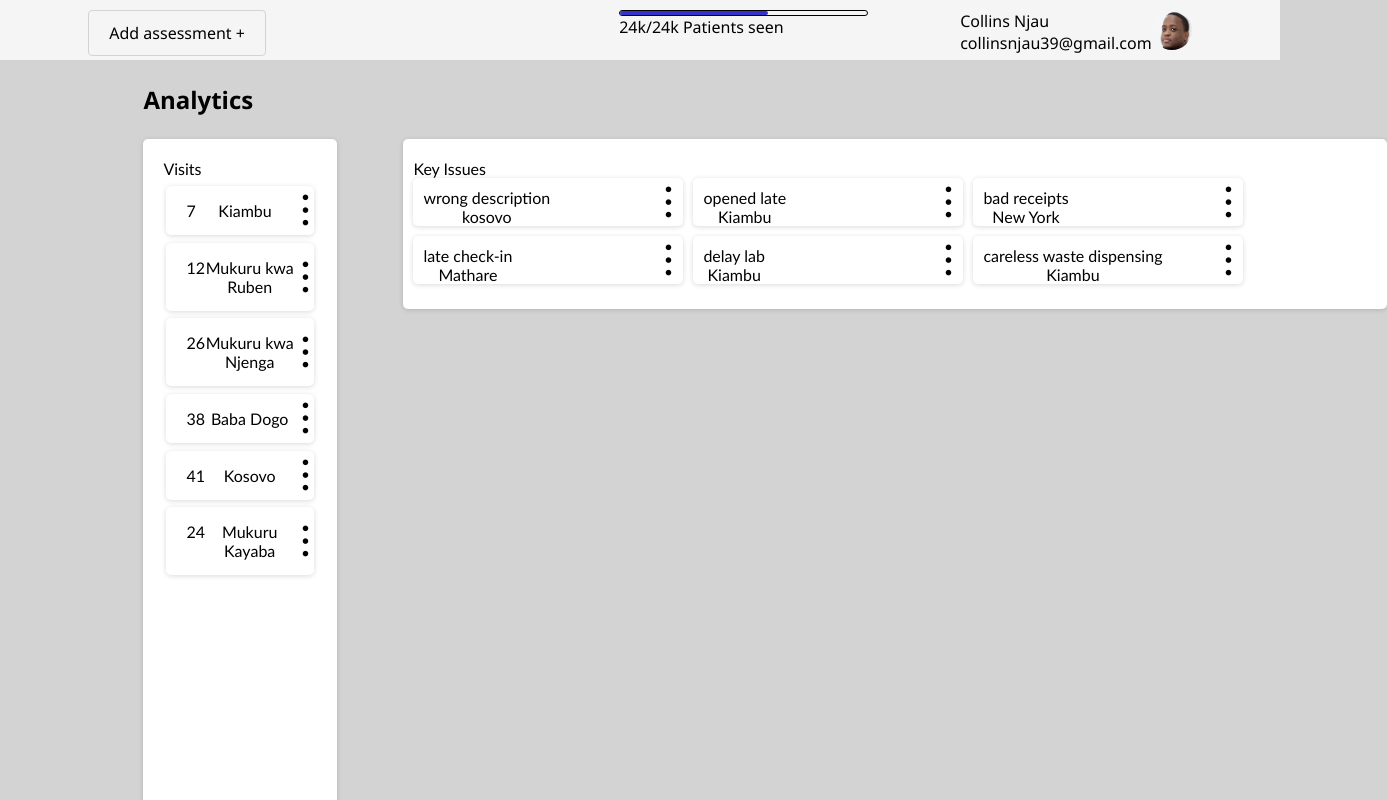
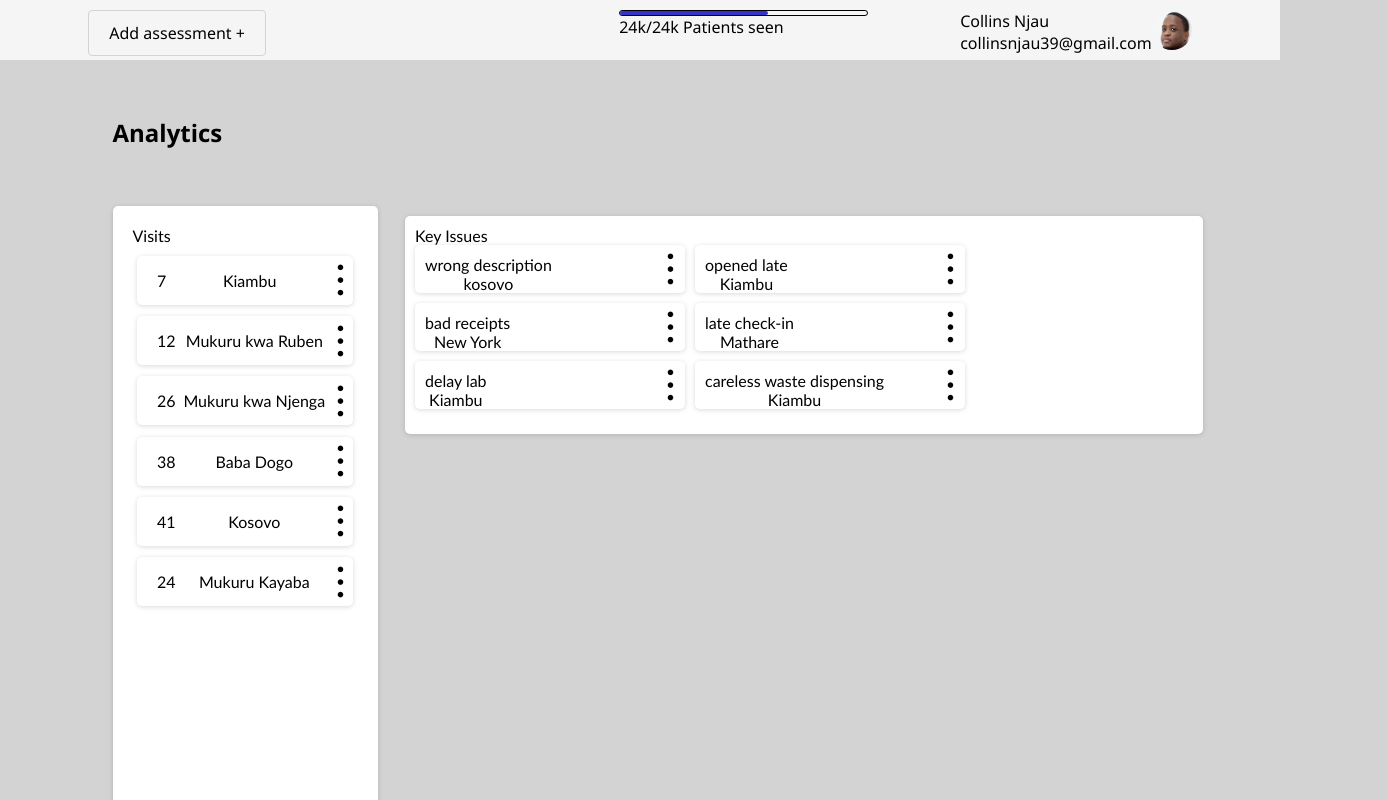
Before and after one commit to Collins33/Todoist-clone, a React (Create React App) app: page / in a window 1280 px wide. Shown: the top 800 px of the page, 1387 px wide, since content can reach past the window. Built offline with nearby package versions, Linux system fonts and the light colour scheme.

Commit message:
Clean up the css

```diff
--- a/src/components/header/index.css
+++ b/src/components/header/index.css
@@ -5,6 +5,7 @@
   background-color: whitesmoke;
   justify-content: space-around;
   padding-top: 10px;
+  width: 100%;
 }
 
 .profile_container {
--- a/src/components/keyissues/index.css
+++ b/src/components/keyissues/index.css
@@ -1,7 +1,7 @@
 .key_issues_main_card {
   display: flex;
   flex-direction: column;
-  width: 100%;
+  width: 90%;
   background-color: var(--app-bg-color);
   /* box-shadow: 0 1px 0px 1px rgba(0,0,0,0.1); */
   border-radius: 5px;
@@ -11,9 +11,8 @@
   position: relative;
   text-decoration: none;
   color: black;
-  margin-left: 10%;
   background-color: white;
-  padding: 20px 0px 15px 10px;
+  padding: 10px 0px 15px 10px;
 }
 
 .key_issues_display {
--- a/src/components/sideSelect/index.css
+++ b/src/components/sideSelect/index.css
@@ -1,10 +1,10 @@
 .side_select_container {
-  width: 15%;
+  width: 30%;
   height: 1000px;
 }
 
 .side_select_main_card {
-  width: 100%;
+  width: 60%;
   height: 1000px;
   background-color: var(--app-bg-color);
   /* box-shadow: 0 1px 0px 1px rgba(0,0,0,0.1); */
@@ -16,8 +16,8 @@
   text-decoration: none;
   color: black;
   padding: 20px;
-  margin-left: 10%;
   background-color: white;
+  margin-left: 30%;
 }
 
 .side_bar_card {
@@ -70,7 +70,7 @@
 }
 
 .analytics_text {
-  margin-left: 10%;
+  margin-left: 30%;
   margin-top: 15%;
   margin-bottom: 15%;
 }
--- a/src/index.css
+++ b/src/index.css
@@ -4,6 +4,7 @@ body {
   -webkit-font-smoothing: antialiased;
   -moz-osx-font-smoothing: grayscale;
   background-color: lightgray;
+  max-width: 100%;
 }
 
 code {
--- a/src/views/home/index.css
+++ b/src/views/home/index.css
@@ -1,10 +1,10 @@
 .dashboard_right_container {
   display: flex;
   flex-direction: row;
-  margin-left: 10%;
 }
 
 .right_side_section {
-  margin-left: 24px;
-  margin-top: 79px;
+  width: 70%;
+  margin-top: 156px;
+  margin-left: 30px;
 }
```
